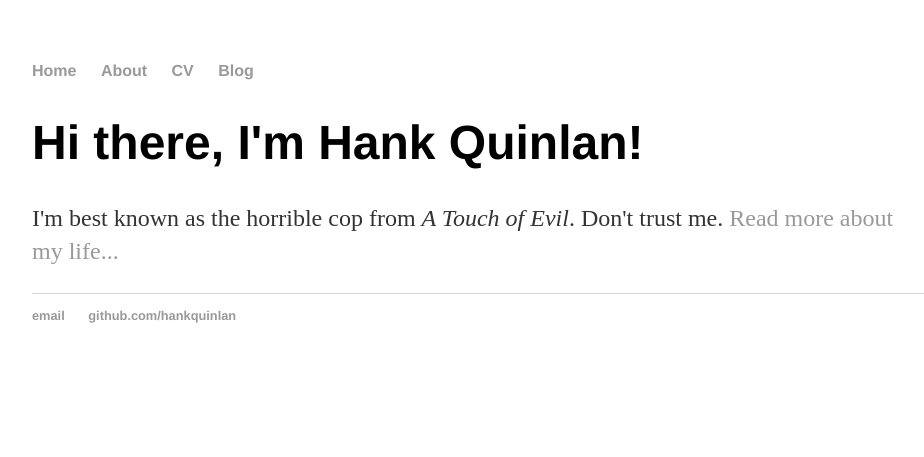
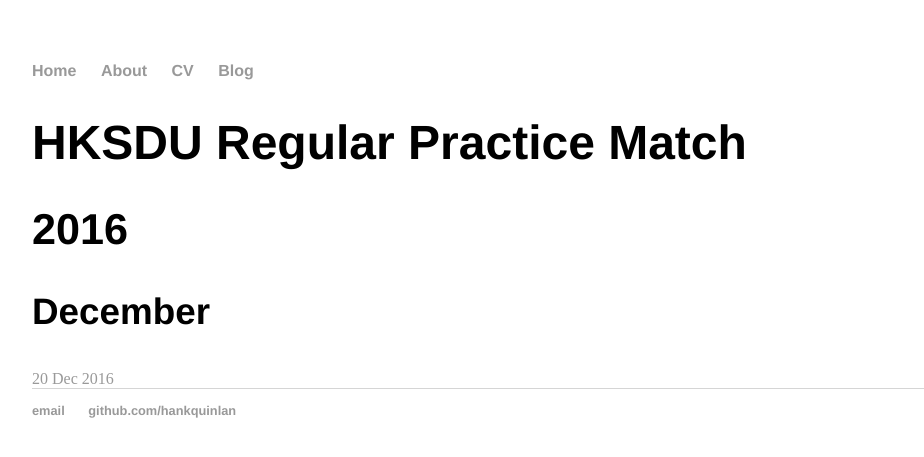
Before and after one commit to HKSDU/hksdu.github.io, a Jekyll site: the page built from index.html, in a window 1280 px wide. Shown: the top 457 px of the page, without its empty margins (160-1084 px from the left). Built offline with Jekyll 4.4.1, drawn with Linux system fonts in a browser that asks for light colours.

Commit message:
Update index.html

```diff
--- a/index.html
+++ b/index.html
@@ -1,9 +1,11 @@
 ---
 layout: default
-title: Hank Quinlan, Horrible Cop
+title: HKSDU Match Results
 ---
 
 		<div class="blurb">
-			<h1>Hi there, I'm Hank Quinlan!</h1>
-			<p>I'm best known as the horrible cop from <em>A Touch of Evil</em>. Don't trust me. <a href="/about">Read more about my life...</a></p>
+			<h1>HKSDU Regular Practice Match</h1>
+			<h2>2016</h2>
+			<h3>December</h3>
+			<a href="/20161220/login.html">20 Dec 2016</a>
 		</div>
```
